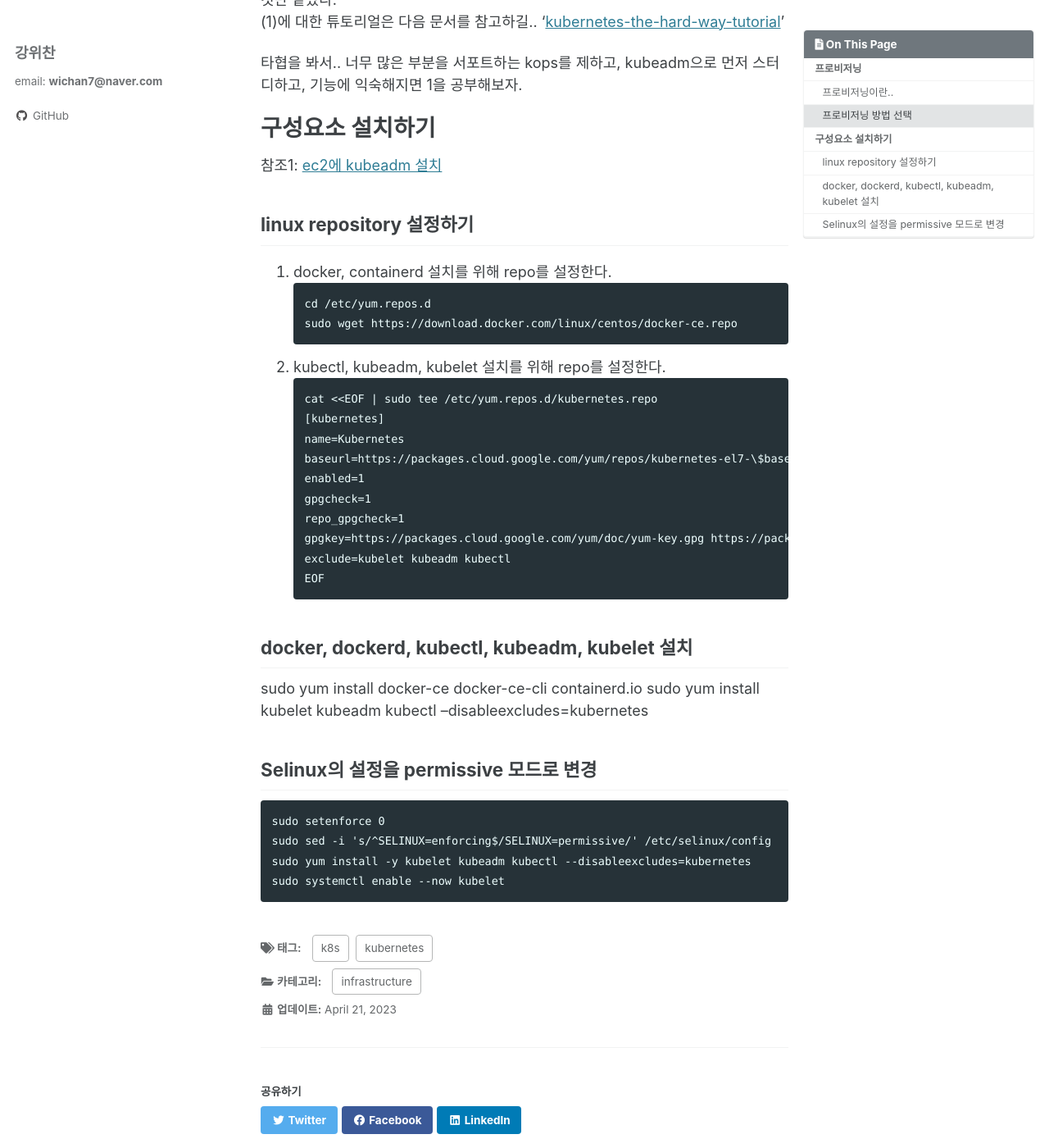
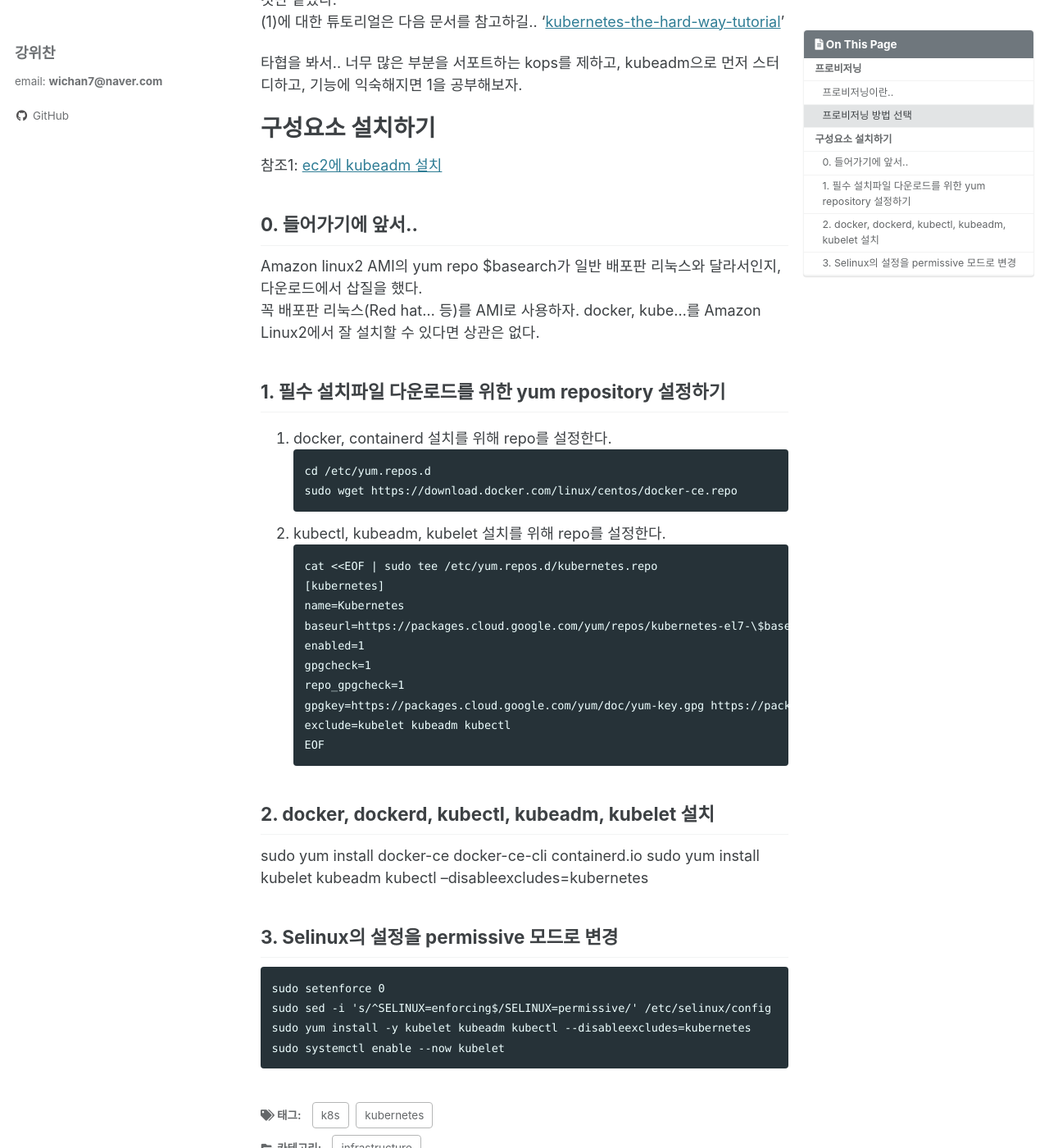
Before and after one commit to wichan7/wichan7.github.io, a Jekyll site: the page built from _posts/2023-04-21-k8s-2.md, in a window 1280 px wide and 1400 px high, scrolled down 810 px. Shown: the whole window at 82% size. Built offline with Jekyll 4.4.1, drawn with Linux system fonts in a browser that asks for light colours; cached includes are drawn as plain includes; comment, search, counter and statistics services are not loaded.

Commit message:
modified:   _posts/2023-04-21-k8s-2.md

````diff
--- a/_posts/2023-04-21-k8s-2.md
+++ b/_posts/2023-04-21-k8s-2.md
@@ -30,8 +30,11 @@ kubeadm과 마찬가지로 쉽게 구현하기 위한 부트스트랩 툴이나,
 # 구성요소 설치하기
 참조1: [ec2에 kubeadm 설치](https://velog.io/@eunbyul/AWS-EC2%EC%97%90-kubernetes-%EC%84%A4%EC%B9%98%ED%95%98%EA%B8%B0)
 
+## 0. 들어가기에 앞서..
+Amazon linux2 AMI의 yum repo $basearch가 일반 배포판 리눅스와 달라서인지, 다운로드에서 삽질을 했다.
+꼭 배포판 리눅스(Red hat... 등)를 AMI로 사용하자. docker, kube...를 Amazon Linux2에서 잘 설치할 수 있다면 상관은 없다.
 
-## linux repository 설정하기
+## 1. 필수 설치파일 다운로드를 위한 yum repository 설정하기
 1. docker, containerd 설치를 위해 repo를 설정한다.
 ```
 cd /etc/yum.repos.d
@@ -52,12 +55,12 @@ exclude=kubelet kubeadm kubectl
 EOF
 ```
 
-## docker, dockerd, kubectl, kubeadm, kubelet 설치
+## 2. docker, dockerd, kubectl, kubeadm, kubelet 설치
 sudo yum install docker-ce docker-ce-cli containerd.io
 sudo yum install kubelet kubeadm kubectl --disableexcludes=kubernetes
 
 
-## Selinux의 설정을 permissive 모드로 변경
+## 3. Selinux의 설정을 permissive 모드로 변경
 ```
 sudo setenforce 0
 sudo sed -i 's/^SELINUX=enforcing$/SELINUX=permissive/' /etc/selinux/config
````
